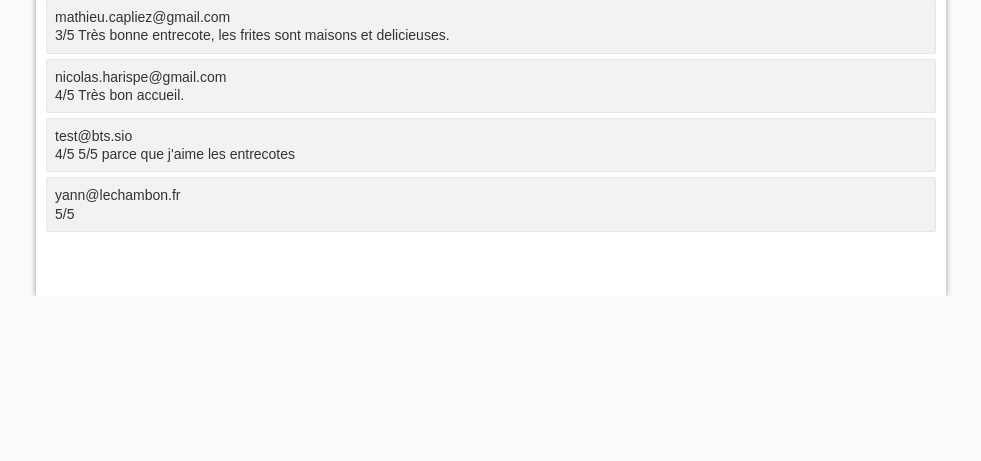
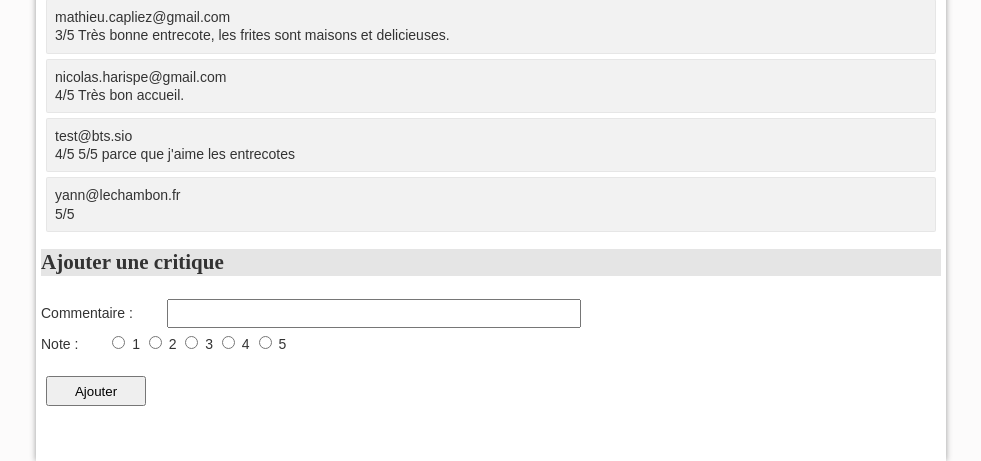
Before and after one commit to andronedev/sio_r3st0, a PHP site: page /?action=detail&idR=1 in a window 1280 px wide. Shown: the part 1444-1905 px from the top of the page, without its empty margins (154-1135 px from the left). Before the commit the page ends 1740 px from the top, so only its background shows below. Run offline with PHP 8.4, Linux system fonts and the light colour scheme; data comes from the database, SQL or seed files in the repository.

Commit message:
Add comment functionality and modify existing critique functionality

```diff
--- a/controleur/controleurPrincipal.php
+++ b/controleur/controleurPrincipal.php
@@ -12,6 +12,8 @@ function controleurPrincipal($action) {
     $lesActions["cgu"] = "cgu.php";
     $lesActions["aimer"] = "aimer.php";
     $lesActions["inscription"] = "inscription.php";
+    $lesActions["commenter"] = "commenter.php";
+    $lesActions["supprimerCritique"] = "supprimerCritique.php";
 
     if (array_key_exists($action, $lesActions)) {
         return $lesActions[$action];
--- a/controleur/detailResto.php
+++ b/controleur/detailResto.php
@@ -30,8 +30,7 @@ $noteMoy = round(getNoteMoyenneByIdR($idR), 0);
 $mailU = getMailULoggedOn();
 $aimer = getAimerById($mailU, $idR);
 $critiques = getCritiquerByIdR($idR);
-
-
+$maCritique = maCritique($idR, getMailULoggedOn());
 // appel du script de vue qui permet de gerer l'affichage des donnees
 $titre = "detail d'un restaurant";
 include "$racine/vue/entete.html.php";
--- a/modele/bd.critiquer.inc.php
+++ b/modele/bd.critiquer.inc.php
@@ -22,6 +22,73 @@ function getCritiquerByIdR($idR) {
         die();
     }
     return $resultat;
+}
+
+function addCritiquer($idR, $mailU, $note, $commentaire) {
+    try {
+        $cnx = connexionPDO();
+        $req = $cnx->prepare("insert into critiquer (idR, mailU, note, commentaire) values (:idR, :mailU, :note, :commentaire)");
+        $req->bindValue(':idR', $idR, PDO::PARAM_INT);
+        $req->bindValue(':mailU', $mailU, PDO::PARAM_STR);
+        $req->bindValue(':note', $note, PDO::PARAM_INT);
+        $req->bindValue(':commentaire', $commentaire, PDO::PARAM_STR);
+
+        $req->execute();
+    } catch (PDOException $e) {
+        print "Erreur !: " . $e->getMessage();
+        die();
+    }
+}
+
+function editCritiquer($idR, $mailU, $note, $commentaire) {
+    try {
+        $cnx = connexionPDO();
+        $req = $cnx->prepare("update critiquer set note=:note, commentaire=:commentaire where idR=:idR and mailU=:mailU");
+        $req->bindValue(':idR', $idR, PDO::PARAM_INT);
+        $req->bindValue(':mailU', $mailU, PDO::PARAM_STR);
+        $req->bindValue(':note', $note, PDO::PARAM_INT);
+        $req->bindValue(':commentaire', $commentaire, PDO::PARAM_STR);
+
+        $req->execute();
+    } catch (PDOException $e) {
+        print "Erreur !: " . $e->getMessage();
+        die();
+    }
+}
+
+function maCritique($idR, $mailU) {
+    try {
+        $cnx = connexionPDO();
+        $req = $cnx->prepare("select * from critiquer where idR=:idR and mailU=:mailU");
+        $req->bindValue(':idR', $idR, PDO::PARAM_INT);
+        $req->bindValue(':mailU', $mailU, PDO::PARAM_STR);
+
+        $req->execute();
+
+        $resultat = $req->fetch(PDO::FETCH_ASSOC);
+    } catch (PDOException $e) {
+        print "Erreur !: " . $e->getMessage();
+        die();
+    }
+    if ($req->rowCount() > 0) {
+        return $resultat;
+    } else {
+        return false;
+    }
+}
+
+function deleteCritiquer($idR, $mailU) {
+    try {
+        $cnx = connexionPDO();
+        $req = $cnx->prepare("delete from critiquer where idR=:idR and mailU=:mailU");
+        $req->bindValue(':idR', $idR, PDO::PARAM_INT);
+        $req->bindValue(':mailU', $mailU, PDO::PARAM_STR);
+
+        $req->execute();
+    } catch (PDOException $e) {
+        print "Erreur !: " . $e->getMessage();
+        die();
+    }
 }
 
 function getNoteMoyenneByIdR($idR) {
--- a/vue/vueDetailResto.php
+++ b/vue/vueDetailResto.php
@@ -133,3 +133,47 @@
     <?php } ?>
 
 </ul>
+
+<h2>Ajouter une critique</h2>
+
+
+<?php if ($maCritique == false) { ?>
+<form action="?action=commenter" method="POST">
+    <label for="commentaire">Commentaire :</label>
+    <input type="text" name="commentaire" id="commentaire" required>
+
+    <div>
+        <label>Note :</label>
+        <input type="radio" name="note" value="1" required> 1
+        <input type="radio" name="note" value="2" required> 2
+        <input type="radio" name="note" value="3" required> 3
+        <input type="radio" name="note" value="4" required> 4
+        <input type="radio" name="note" value="5" required> 5
+    </div>
+    <br>
+    <input type="hidden" name="do" value="ajouter">
+    <input type="hidden" name="idR" value="<?= $unResto['idR']; ?>">
+    <input type="submit" value="Ajouter" style="width: 100px; height: 30px;">
+</form>
+
+<?php } else { ?>
+<p>Vous avez déjà commenté ce restaurant</p>
+<small>Modifier votre commentaire</small>
+<form action="?action=commenter" method="POST">
+    <label for="commentaire">Commentaire :</label>
+    <input type="text" name="commentaire" id="commentaire" required value="<?= $maCritique['commentaire']; ?>">
+
+    <div>
+        <label>Note :</label>
+        <input type="radio" name="note" value="1" required <?php if (!isset($maCritique['note']) || $maCritique['note'] == '1') echo 'checked'; ?>> 1
+        <input type="radio" name="note" value="2" required <?php if (isset($maCritique['note']) && $maCritique['note'] == '2') echo 'checked'; ?>> 2
+        <input type="radio" name="note" value="3" required <?php if (isset($maCritique['note']) && $maCritique['note'] == '3') echo 'checked'; ?>> 3
+        <input type="radio" name="note" value="4" required <?php if (isset($maCritique['note']) && $maCritique['note'] == '4') echo 'checked'; ?>> 4
+        <input type="radio" name="note" value="5" required <?php if (isset($maCritique['note']) && $maCritique['note'] == '5') echo 'checked'; ?>> 5
+    </div>
+    <br>
+    <input type="hidden" name="do" value="modifier">
+    <input type="hidden" name="idR" value="<?= $unResto['idR']; ?>">
+    <input type="submit" value="Modifier" style="width: 100px; height: 30px;">
+</form>
+<?php } ?>
```
Also changed, not shown: controleur/commenter.php (added, +30 -0 lines), controleur/supprimerCritique.php (added, +17 -0 lines).
